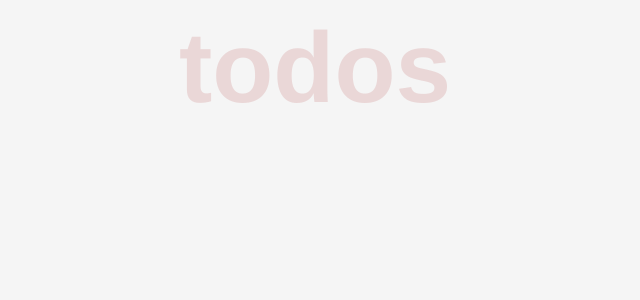
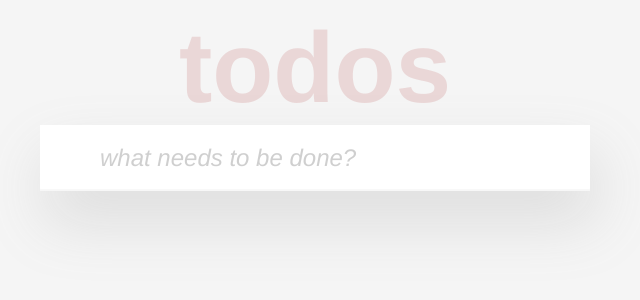
Before and after one commit to PeterKwesiAnsah/todo, a React (Create React App) app: page / in a window 1280 px wide. Shown: the top 300 px of the page, without its empty margins (325-965 px from the left). Built offline with nearby package versions, Linux system fonts and the light colour scheme.

Commit message:
input styling done

```diff
--- a/src/App.js
+++ b/src/App.js
@@ -1,10 +1,12 @@
-import './App.css';
+import './styles/App.css';
 import Header from './components/Header';
+import Index from './components/Index';
 
 const App = () => {
 	return (
 		<div className="App">
 			<Header></Header>
+			<Index></Index>
 		</div>
 	);
 };
--- a/src/components/Header.js
+++ b/src/components/Header.js
@@ -1,5 +1,5 @@
 import React from 'react';
-import '../Header.css';
+import '../styles/Header.css';
 
 const Header = () => {
 	return (
--- /dev/null
+++ b/src/components/Index.js
@@ -0,0 +1,29 @@
+import React, { useState ,useEffect} from 'react';
+import '../styles/Index.css';
+
+const Index = () => {
+	//init states to handle todo Operations
+	const [todo, setTodo] = useState([]);
+
+	const [task, setTask] = useState('');
+
+    //add an eventListener
+    useEffect(()=>{
+
+    },[])
+
+	//handleChange to control input element
+	const handleChange = (e) => setTask(e.target.value);
+	return (
+		<div className="input__box">
+			<input
+				className="input"
+				placeholder="what needs to be done?"
+				value={task}
+				handleChange={handleChange}
+			></input>
+		</div>
+	);
+};
+
+export default Index;
--- a/src/App.css
+++ b/src/styles/App.css
@@ -9,6 +9,9 @@
 	--secondaryDark: #4d4d4d;
 	--secondaryLightDark: #777;
 	--secondaryLight: #f5f5f5;
+  --white:#fff;
+  --placeHolderText:#80808061;
+  --boxShadowColor:#88888838
 }
 html {
 	height: 100%;
--- /dev/null
+++ b/src/styles/Index.css
@@ -0,0 +1,26 @@
+.input__box {
+	width: 100%;
+	box-shadow: 6px 30px 60px var(--boxShadowColor);
+}
+
+.input {
+	border: none;
+	padding: 16px 16px 16px 60px;
+	background: var(--white);
+	box-shadow: inset 0 -2px 1px rgba(0, 0, 0, 0.03);
+	font-size: 24px;
+	width: 100%;
+	font-family: inherit;
+	font-weight: inherit;
+	line-height: 1.4em;
+	color: var(--secondaryDark);
+}
+
+::placeholder {
+	font-style: italic;
+	color: var(--placeHolderText);
+}
+
+.input:focus {
+	outline: none;
+}
```
Also changed, not shown: src/components/Task.js (renamed from src/components/Todo.js), src/components/Todos.js (added), src/styles/Header.css (renamed from src/Header.css).
